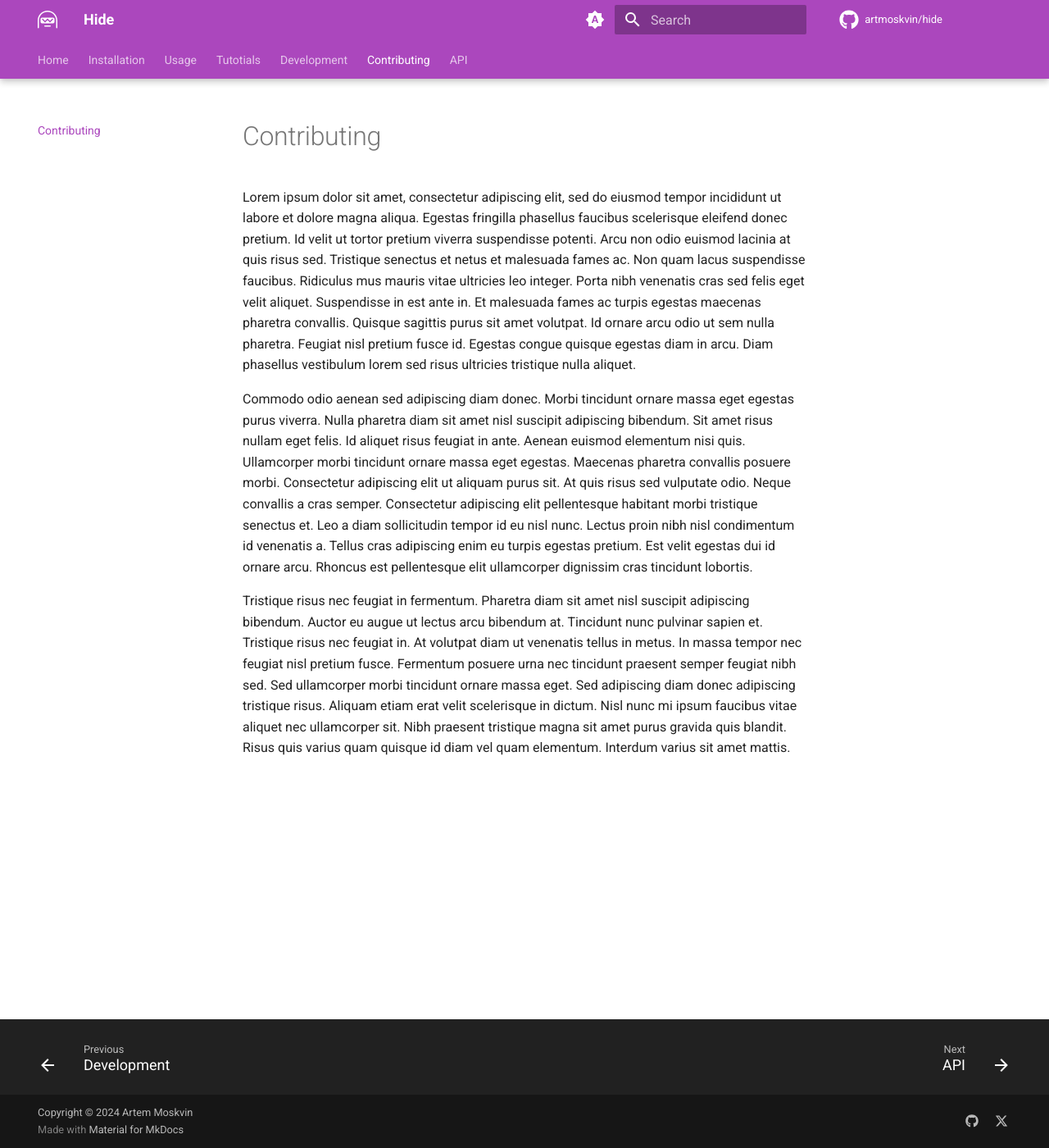
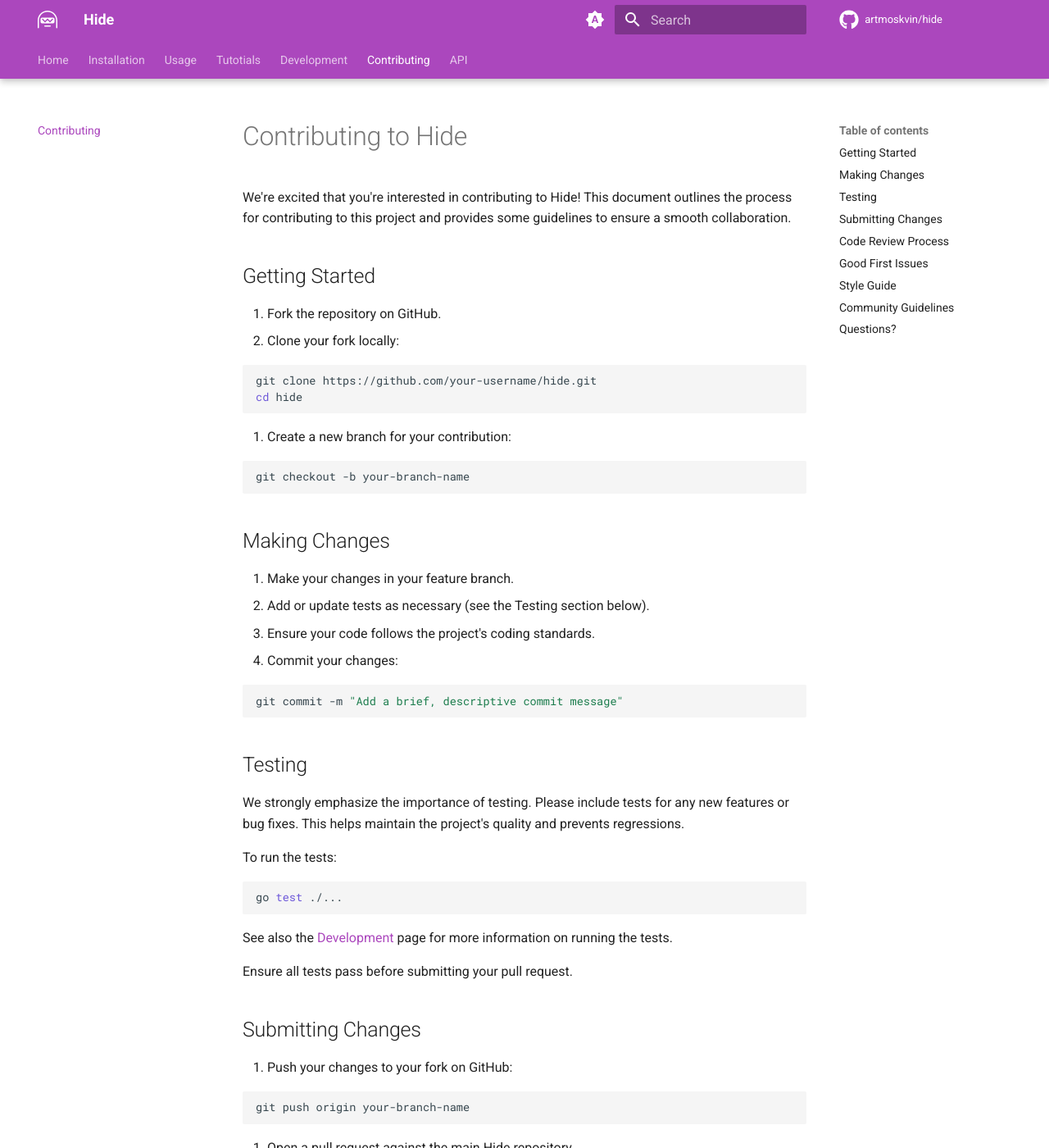
Before and after one commit to hide-org/hide, an MkDocs documentation site: the page built from docs/CONTRIBUTING.md, in a window 1280 px wide and 1400 px high. Shown: the whole window at 82% size. Built offline with MkDocs 1.6.1 and Material for MkDocs 9.7.7, drawn with Linux system fonts in a browser that asks for light colours; comment, search, counter and statistics services are not loaded; some of the changed text lies outside the part shown.

Commit message:
Add contributing and development guides

````diff
--- a/docs/CONTRIBUTING.md
+++ b/docs/CONTRIBUTING.md
@@ -1,5 +1,92 @@
-Lorem ipsum dolor sit amet, consectetur adipiscing elit, sed do eiusmod tempor incididunt ut labore et dolore magna aliqua. Egestas fringilla phasellus faucibus scelerisque eleifend donec pretium. Id velit ut tortor pretium viverra suspendisse potenti. Arcu non odio euismod lacinia at quis risus sed. Tristique senectus et netus et malesuada fames ac. Non quam lacus suspendisse faucibus. Ridiculus mus mauris vitae ultricies leo integer. Porta nibh venenatis cras sed felis eget velit aliquet. Suspendisse in est ante in. Et malesuada fames ac turpis egestas maecenas pharetra convallis. Quisque sagittis purus sit amet volutpat. Id ornare arcu odio ut sem nulla pharetra. Feugiat nisl pretium fusce id. Egestas congue quisque egestas diam in arcu. Diam phasellus vestibulum lorem sed risus ultricies tristique nulla aliquet.
+# Contributing to Hide
 
-Commodo odio aenean sed adipiscing diam donec. Morbi tincidunt ornare massa eget egestas purus viverra. Nulla pharetra diam sit amet nisl suscipit adipiscing bibendum. Sit amet risus nullam eget felis. Id aliquet risus feugiat in ante. Aenean euismod elementum nisi quis. Ullamcorper morbi tincidunt ornare massa eget egestas. Maecenas pharetra convallis posuere morbi. Consectetur adipiscing elit ut aliquam purus sit. At quis risus sed vulputate odio. Neque convallis a cras semper. Consectetur adipiscing elit pellentesque habitant morbi tristique senectus et. Leo a diam sollicitudin tempor id eu nisl nunc. Lectus proin nibh nisl condimentum id venenatis a. Tellus cras adipiscing enim eu turpis egestas pretium. Est velit egestas dui id ornare arcu. Rhoncus est pellentesque elit ullamcorper dignissim cras tincidunt lobortis.
+We're excited that you're interested in contributing to Hide! This document outlines the process for contributing to this project and provides some guidelines to ensure a smooth collaboration.
 
-Tristique risus nec feugiat in fermentum. Pharetra diam sit amet nisl suscipit adipiscing bibendum. Auctor eu augue ut lectus arcu bibendum at. Tincidunt nunc pulvinar sapien et. Tristique risus nec feugiat in. At volutpat diam ut venenatis tellus in metus. In massa tempor nec feugiat nisl pretium fusce. Fermentum posuere urna nec tincidunt praesent semper feugiat nibh sed. Sed ullamcorper morbi tincidunt ornare massa eget. Sed adipiscing diam donec adipiscing tristique risus. Aliquam etiam erat velit scelerisque in dictum. Nisl nunc mi ipsum faucibus vitae aliquet nec ullamcorper sit. Nibh praesent tristique magna sit amet purus gravida quis blandit. Risus quis varius quam quisque id diam vel quam elementum. Interdum varius sit amet mattis.
+## Getting Started
+
+1. Fork the repository on GitHub.
+2. Clone your fork locally:
+
+   ```bash
+   git clone https://github.com/your-username/hide.git
+   cd hide
+   ```
+
+3. Create a new branch for your contribution:
+
+   ```bash
+   git checkout -b your-branch-name
+   ```
+
+## Making Changes
+
+1. Make your changes in your feature branch.
+2. Add or update tests as necessary (see the Testing section below).
+3. Ensure your code follows the project's coding standards.
+4. Commit your changes:
+
+   ```bash
+   git commit -m "Add a brief, descriptive commit message"
+   ```
+
+## Testing
+
+We strongly emphasize the importance of testing. Please include tests for any new features or bug fixes. This helps maintain the project's quality and prevents regressions.
+
+To run the tests:
+
+```bash
+go test ./...
+```
+
+See also the [Development](development.md) page for more information on running the tests.
+
+Ensure all tests pass before submitting your pull request.
+
+## Submitting Changes
+
+1. Push your changes to your fork on GitHub:
+
+   ```bash
+   git push origin your-branch-name
+   ```
+
+2. Open a pull request against the main Hide repository.
+3. Clearly describe your changes and the reasoning behind them in the pull request description.
+4. Link any relevant issues in the pull request description.
+
+## Code Review Process
+
+The project maintainers will review your pull request. They may suggest some changes or improvements. This is a normal part of the contribution process, so don't be discouraged!
+
+## Good First Issues
+
+If you're new to the project, look for issues labeled `good first issue`. These are typically easier tasks that are suitable for newcomers to the project.
+
+You can find these issues [here](https://github.com/artmoskvin/hide/issues?q=is%3Aissue+is%3Aopen+label%3A%22good+first+issue%22).
+
+## Style Guide
+
+For formatting, we use the standard Go formatting guidelines. To run the formatter, use the following command:
+
+```bash
+go fmt ./...
+```
+
+or use the `make` command:
+
+```bash
+make format
+```
+
+## Community Guidelines
+
+- Be respectful and considerate in your communications with other contributors.
+- Provide constructive feedback and be open to receiving it as well.
+- Focus on the best possible outcome for the project.
+
+## Questions?
+
+If you have any questions or need further clarification, don't hesitate to open an issue for discussion.
+
+Thank you for contributing to Hide!
````
Also changed, not shown: docs/development.md (+95 -3 lines), 2 other files.
